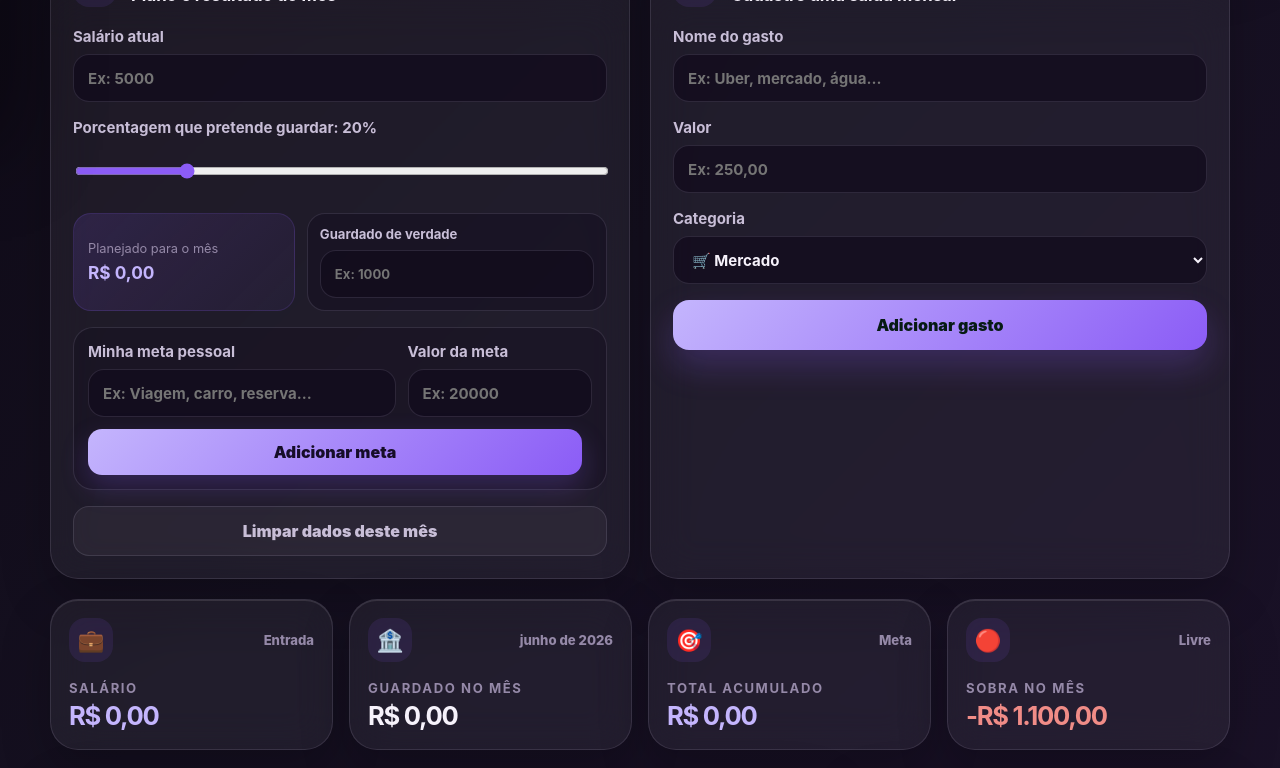
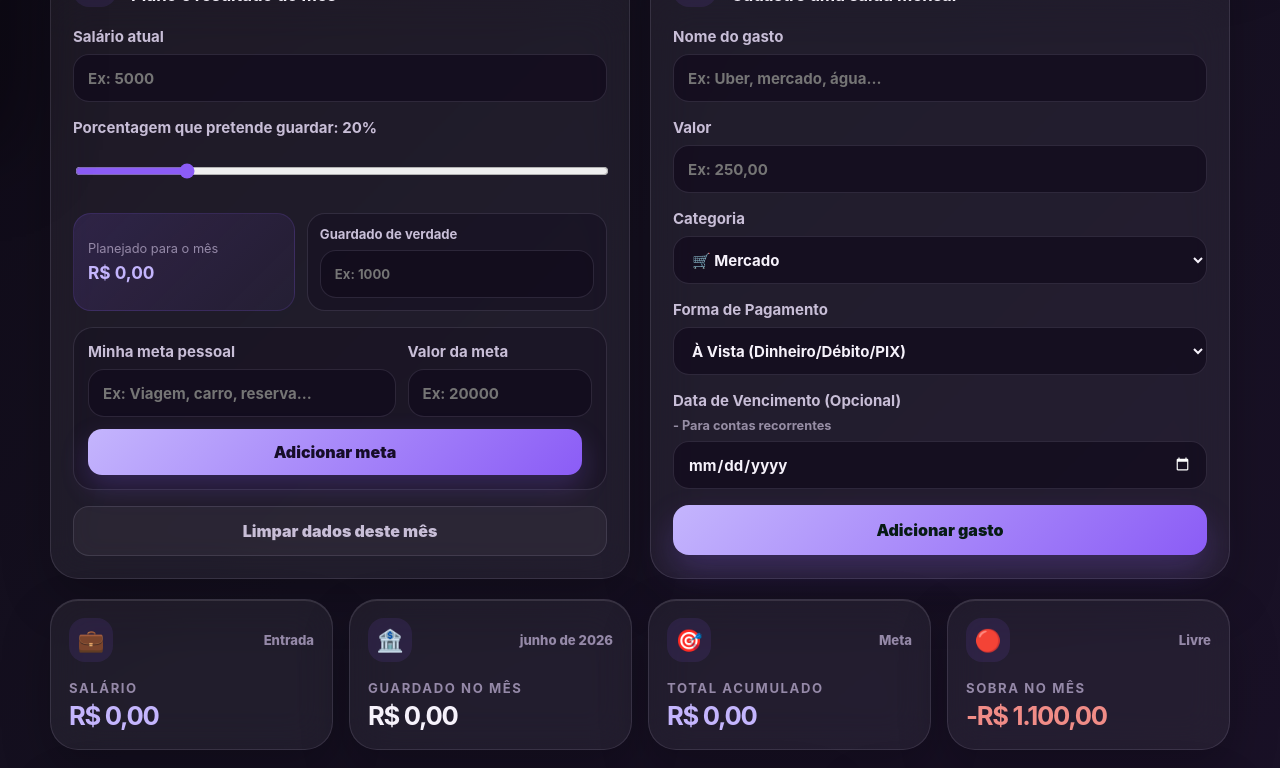
Before and after one commit to VinnySoares12/Finance-Hub, a React (Vite) app: page / in a window 1280 px wide. Shown: the part 650-1418 px from the top of the page. Built offline with nearby package versions, Linux system fonts and the light colour scheme.

Commit message:
Adiciona sistema de pagamento: à vista e cartão de crédito com parcelas automáticas e data de vencimento opcional

```diff
--- a/src/App.tsx
+++ b/src/App.tsx
@@ -10,7 +10,7 @@ import { LanguageSelector } from './components/LanguageSelector';
 import { useLocalStorage } from './hooks/useLocalStorage';
 import { useI18n } from './i18n';
 import { exportExpensesToExcel } from './utils/formatters';
-import type { CategoryKey, Expense, FinanceState } from './types';
+import type { CategoryKey, Expense, FinanceState, PaymentMethod } from './types';
 
 const now = new Date();
 const currentMonthKey = `${now.getFullYear()}-${String(now.getMonth() + 1).padStart(2, '0')}`;
@@ -28,21 +28,24 @@ const initialFinanceState: FinanceState = {
       title: 'Compras de mercado',
       amount: 620,
       category: 'market',
-      createdAt: new Date().toISOString()
+      createdAt: new Date().toISOString(),
+      paymentMethod: 'cash'
     },
     {
       id: 'seed-electricity',
       title: 'Conta de luz',
       amount: 180,
       category: 'electricity',
-      createdAt: new Date().toISOString()
+      createdAt: new Date().toISOString(),
+      paymentMethod: 'cash'
     },
     {
       id: 'seed-transport',
       title: 'Uber / transporte',
       amount: 300,
       category: 'transport',
-      createdAt: new Date().toISOString()
+      createdAt: new Date().toISOString(),
+      paymentMethod: 'cash'
     }
   ]
 };
@@ -173,18 +176,73 @@ function App() {
     setGoalError('');
   };
 
-  const handleAddExpense = (title: string, amount: number, category: CategoryKey) => {
+  const handleAddExpense = (title: string, amount: number, category: CategoryKey, paymentMethod: PaymentMethod, installments: number, dueDate: string) => {
+    const expensesToAdd: Expense[] = [];
+    const installmentGroupId = generateId();
+
+    if (paymentMethod === 'credit' && installments > 1) {
+      const installmentAmount = amount / installments;
+
+      const [currentYear, currentMonth] = selectedMonth.split('-').map(Number);
+      let startMonth = currentMonth;
+      let startYear = currentYear;
+
+      if (dueDate) {
+        const [dueYear, dueMonth] = dueDate.split('-').map(Number);
+        startMonth = dueMonth;
+        startYear = dueYear;
+      } else {
+        startMonth = currentMonth + 1;
+        if (startMonth > 12) {
+          startMonth -= 12;
+          startYear += 1;
+        }
+      }
+
+      for (let i = 0; i < installments; i++) {
+        let targetMonth = startMonth + i;
+        let targetYear = startYear;
+
+        while (targetMonth > 12) {
+          targetMonth -= 12;
+          targetYear += 1;
+        }
+
+        const monthKey = `${targetYear}-${String(targetMonth).padStart(2, '0')}`;
+
+        const expense: Expense = {
+          id: generateId(),
+          title,
+          amount: installmentAmount,
+          category,
+          paymentMethod,
+          installments: i === 0 ? installments : undefined,
+          installmentGroupId,
+          dueDate: dueDate ? dueDate : undefined,
+          createdAt: `${monthKey}-01T12:00:00.000Z`
+        };
+
+        expensesToAdd.push(expense);
+      }
+    } else {
+      const createdAtMonth = dueDate ? dueDate.slice(0, 7) : selectedMonth;
+
       const expense: Expense = {
         id: generateId(),
         title,
         amount,
         category,
-      createdAt: `${selectedMonth}-01T12:00:00.000Z`
+        paymentMethod,
+        dueDate: dueDate ? dueDate : undefined,
+        createdAt: `${createdAtMonth}-01T12:00:00.000Z`
       };
+
+      expensesToAdd.push(expense);
+    }
 
     setFinance((current) => ({
       ...current,
-      expenses: [expense, ...current.expenses]
+      expenses: [...expensesToAdd, ...current.expenses]
     }));
   };
 
--- a/src/components/ExpenseForm.tsx
+++ b/src/components/ExpenseForm.tsx
@@ -1,18 +1,21 @@
 import { useState } from 'react';
 import type { FormEvent } from 'react';
 import { categories } from '../data/categories';
-import type { CategoryKey, ExpenseDraft } from '../types';
+import type { CategoryKey, ExpenseDraft, PaymentMethod } from '../types';
 import { useI18n } from '../i18n';
 import { parseMoney } from '../utils/formatters';
 
 type ExpenseFormProps = {
-  onAddExpense: (title: string, amount: number, category: CategoryKey) => void;
+  onAddExpense: (title: string, amount: number, category: CategoryKey, paymentMethod: PaymentMethod, installments: number, dueDate: string) => void;
 };
 
 const initialDraft: ExpenseDraft = {
   title: '',
   amount: '',
-  category: 'market'
+  category: 'market',
+  paymentMethod: 'cash',
+  installments: 1,
+  dueDate: ''
 };
 
 export function ExpenseForm({ onAddExpense }: ExpenseFormProps) {
@@ -36,7 +39,7 @@ export function ExpenseForm({ onAddExpense }: ExpenseFormProps) {
       return;
     }
 
-    onAddExpense(title, amount, draft.category);
+    onAddExpense(title, amount, draft.category, draft.paymentMethod, draft.installments, draft.dueDate);
     setDraft(initialDraft);
     setError('');
   };
@@ -84,6 +87,43 @@ export function ExpenseForm({ onAddExpense }: ExpenseFormProps) {
         </select>
       </label>
 
+      <label>
+        Forma de Pagamento
+        <select
+          value={draft.paymentMethod}
+          onChange={(event) => setDraft((current) => ({ ...current, paymentMethod: event.target.value as PaymentMethod, installments: 1 }))}
+        >
+          <option value="cash">À Vista (Dinheiro/Débito/PIX)</option>
+          <option value="credit">Cartão de Crédito</option>
+        </select>
+      </label>
+
+      {draft.paymentMethod === 'credit' && (
+        <label>
+          Parcelas
+          <select
+            value={draft.installments}
+            onChange={(event) => setDraft((current) => ({ ...current, installments: parseInt(event.target.value) }))}
+          >
+            {Array.from({ length: 24 }, (_, i) => i + 1).map((num) => (
+              <option key={num} value={num}>
+                {num}x
+              </option>
+            ))}
+          </select>
+        </label>
+      )}
+
+      <label>
+        Data de Vencimento (Opcional)
+        {draft.paymentMethod === 'cash' && <span style={{ fontSize: '0.85em', opacity: 0.7 }}> - Para contas recorrentes</span>}
+        <input
+          type="date"
+          value={draft.dueDate}
+          onChange={(event) => setDraft((current) => ({ ...current, dueDate: event.target.value }))}
+        />
+      </label>
+
       {error ? <p className="form-error">{error}</p> : null}
 
       <button type="submit" className="primary-button">
--- a/src/components/ExpenseList.tsx
+++ b/src/components/ExpenseList.tsx
@@ -32,12 +32,18 @@ export function ExpenseList({ expenses, onRemoveExpense }: ExpenseListProps) {
       <div className="expense-list__items">
         {expenses.map((expense) => {
           const category = getCategory(expense.category);
+          const isInstallment = expense.installments && expense.installments > 1;
+          const installmentNumber = isInstallment ? (expenses.filter((e) => e.installmentGroupId === expense.installmentGroupId &&
+                                                                              new Date(e.createdAt) <= new Date(expense.createdAt)).length) : undefined;
 
           return (
             <article className="expense-item" key={expense.id}>
               <div className={`expense-item__emoji ${category.gradient}`}>{category.emoji}</div>
               <div className="expense-item__content">
-                <strong>{expense.title}</strong>
+                <strong>
+                  {expense.title}
+                  {isInstallment && <span style={{ marginLeft: '8px', fontSize: '0.85em', opacity: 0.7 }}>({installmentNumber}/{expense.installments})</span>}
+                </strong>
                 <span>{t(`category.${category.key}`)}</span>
               </div>
               <div className="expense-item__amount">
--- a/src/data/categories.ts
+++ b/src/data/categories.ts
@@ -10,6 +10,8 @@ export const categories: Category[] = [
   { key: 'leisure', label: 'Lazer', emoji: '🎮', gradient: 'from-purple' },
   { key: 'health', label: 'Saúde', emoji: '🩺', gradient: 'from-lime' },
   { key: 'education', label: 'Educação', emoji: '📚', gradient: 'from-orange' },
+  { key: 'card', label: 'Cartão', emoji: '💳', gradient: 'from-indigo' },
+  { key: 'gifts', label: 'Presentes', emoji: '🎁', gradient: 'from-pink' },
   { key: 'other', label: 'Outros', emoji: '✨', gradient: 'from-slate' }
 ];
 
--- a/src/i18n.tsx
+++ b/src/i18n.tsx
@@ -88,6 +88,8 @@ const messages: Record<Language, Record<string, string>> = {
     'category.leisure': 'Lazer',
     'category.health': 'Saúde',
     'category.education': 'Educação',
+    'category.card': 'Cartão',
+    'category.gifts': 'Presentes',
     'category.other': 'Outros'
   },
   en: {
@@ -168,6 +170,8 @@ const messages: Record<Language, Record<string, string>> = {
     'category.leisure': 'Leisure',
     'category.health': 'Health',
     'category.education': 'Education',
+    'category.card': 'Credit Card',
+    'category.gifts': 'Gifts',
     'category.other': 'Other'
   },
   es: {
@@ -248,6 +252,8 @@ const messages: Record<Language, Record<string, string>> = {
     'category.leisure': 'Ocio',
     'category.health': 'Salud',
     'category.education': 'Educación',
+    'category.card': 'Tarjeta',
+    'category.gifts': 'Regalos',
     'category.other': 'Otros'
   }
 };
```
Also changed, not shown: src/types.ts (+11 -0 lines). Lines whose indentation alone changed are shown as unchanged.
